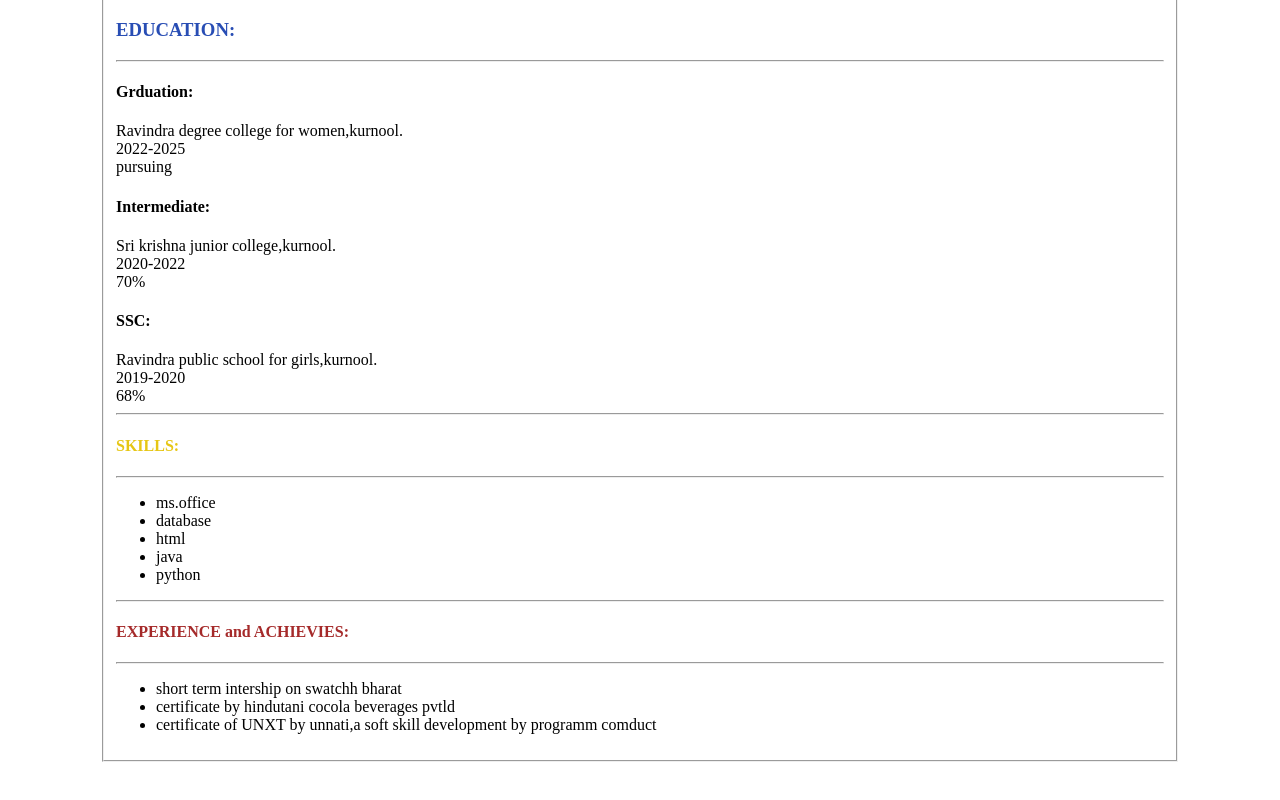
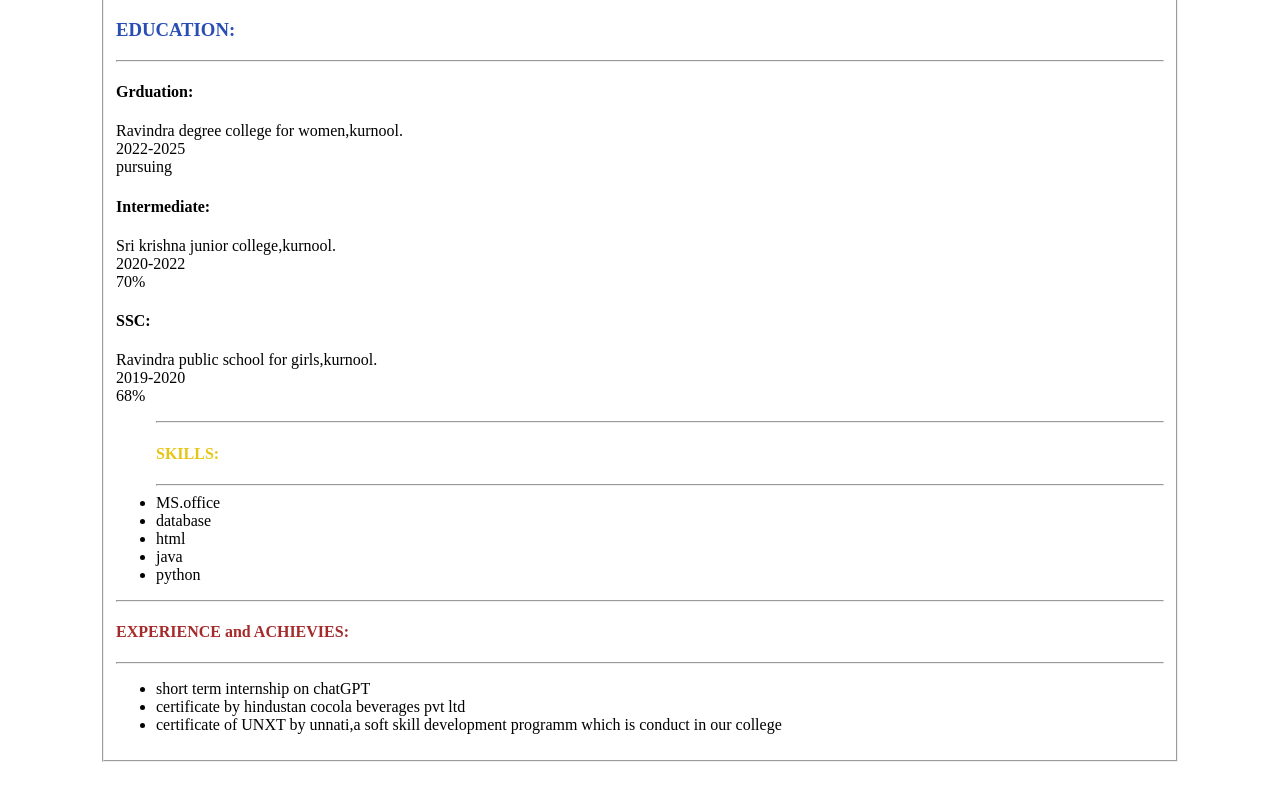
Before and after one commit to Aswini91337/resume, a plain HTML site: page index.html in a window 1280 px wide. Shown: the part 504-1304 px from the top of the page. Drawn offline with Linux system fonts and the light colour scheme.

Commit message:
Update index.html

```diff
--- a/index.html
+++ b/index.html
@@ -40,11 +40,12 @@
                             2019-2020<br>
                             68%<br>
                             </pr>
+                             <ul>
                             <hr>
                             <h4 style="color:rgb(230,198,20);">SKILLS:</h4>
                             <hr>
-                            <ul>
-                                <li>ms.office</li>
+
+                                <li>MS.office</li>
                                 <li>database</li>
                                 <li>html</li>
                                 <li>java</li>
@@ -54,9 +55,9 @@
                                 <h4 style="color: brown">EXPERIENCE and ACHIEVIES:</H4>
                                     <hr>
                                     <ul>
-                                        <li>short term intership on swatchh bharat </li>
-                                        <li>certificate by hindutani cocola beverages pvtld</li>
-                                        <li>certificate of UNXT by unnati,a soft skill development by programm comduct
+                                        <li>short term internship on chatGPT </li>
+                                        <li>certificate by hindustan cocola beverages pvt ltd</li>
+                                        <li>certificate of UNXT by unnati,a soft skill development programm which is conduct in our college
                                         </ul>
                                           </feldset>
                                  </body>
```
